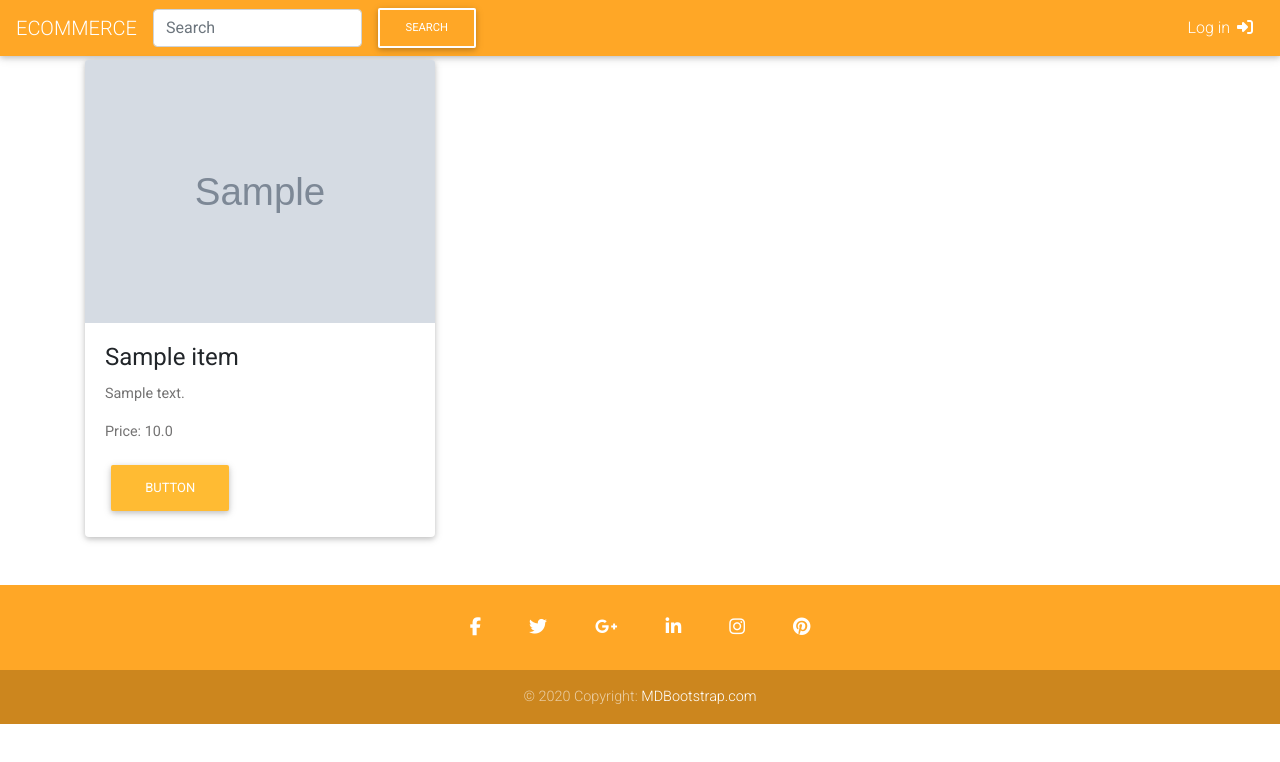
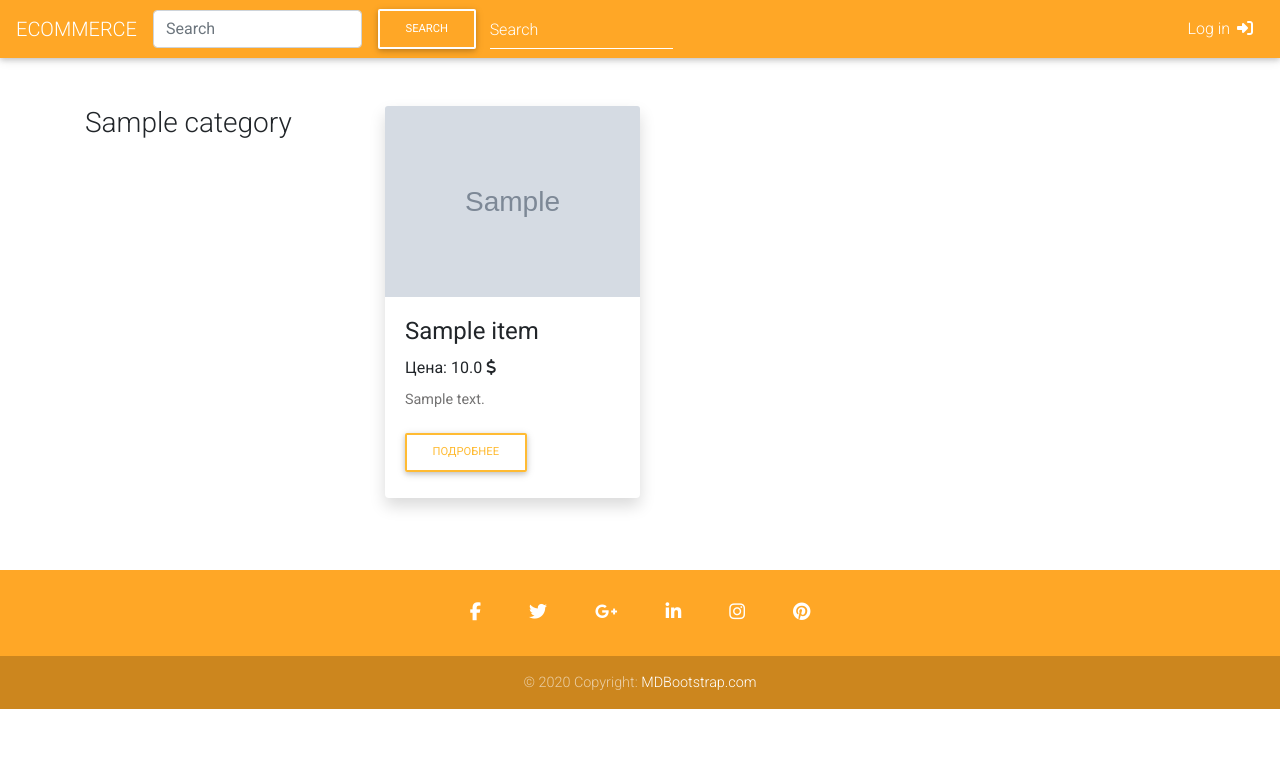
Before and after one commit to w3qxst1ck/ecommerce, a Django app: page / in a window 1280 px wide. Shown: the top 762 px of the page. Run offline with Django 3.2, Linux system fonts and the light colour scheme; tables that the repository leaves empty hold one stand-in row (values such as "Sample post"); grey boxes marked "Sample" are stand-in pictures; some libraries are stand-ins or nearby versions.

Commit message:
Style home page

```diff
--- a/core/views.py
+++ b/core/views.py
@@ -4,7 +4,7 @@ from core.models import Item, Category
 
 
 def item_list(request):
-    items = Item.objects.all()
+    items = Item.objects.all().order_by('category')
     categories = Category.objects.all()
     context = {
         'items': items,
--- a/static/css/style.css
+++ b/static/css/style.css
@@ -1,6 +1,5 @@
 /*Item list*/
 
-.item-picture {
-	max-height: 200px;
-	max-width: 200px;
+.item-card {
+	width: 100%;
 }
--- a/templates/base.html
+++ b/templates/base.html
@@ -25,19 +25,24 @@
   <body>
 
   	<!--Navbar -->
-	<nav class="mb-1 navbar navbar-expand-lg navbar-dark orange lighten-1">
+	<nav class="mb-5 navbar navbar-expand-lg navbar-dark orange lighten-1">
 	  <a class="navbar-brand" href="{% url 'home-page' %}">ECOMMERCE</a>
 	  <button class="navbar-toggler" type="button" data-toggle="collapse" data-target="#navbarSupportedContent-555"
 	    aria-controls="navbarSupportedContent-555" aria-expanded="false" aria-label="Toggle navigation">
 	    <span class="navbar-toggler-icon"></span>
 	  </button>
 	  <div class="collapse navbar-collapse" id="navbarSupportedContent-555">
-	    <ul class="navbar-nav mr-auto">
-	      <form class="form-inline my-2 my-lg-0 ml-auto">
-		    <input class="form-control" type="search" placeholder="Search" aria-label="Search">
-		    <button class="btn btn-outline-white btn-md my-2 my-sm-0 ml-3" type="submit">Search</button>
-		   </form>
-	    </ul>
+
+      <form class="form-inline my-2 my-lg-0">
+	    <input class="form-control" type="search" placeholder="Search" aria-label="Search">
+	    <button class="btn btn-outline-white btn-md my-2 my-sm-0 ml-3" type="submit">Search</button>
+	   </form>
+	   <form class="form-inline">
+         <div class="md-form my-0">
+             <input class="form-control mr-sm-2" type="text" placeholder="Search" aria-label="Search">
+         </div>
+      </form>
+
 	    <ul class="navbar-nav ml-auto nav-flex-icons">
 
 		   {% if request.user.is_authenticated %}
@@ -132,6 +137,5 @@
 	<!-- MDB core JavaScript -->
 	<script type="text/javascript" src="https://cdnjs.cloudflare.com/ajax/libs/mdbootstrap/4.19.1/js/mdb.min.js"></script>
 	<script src="https://kit.fontawesome.com/3dbdcd8c2e.js" crossorigin="anonymous"></script>
-	<script src="{% static 'js/record.js' %}"></script>
   </body>
 </html>
--- a/templates/core/home.html
+++ b/templates/core/home.html
@@ -5,13 +5,22 @@
 	<div class="container">
 		<div class="row">
 
+			<div class="col-md-3">
+				{% for c in categories %}
+				<h3>{{ c.title }}</h3>
+				{% endfor %}
+			</div>
+
+			<div class="col-md-9">
+				<!-- Card deck -->
+
+					<div class="card-deck">
+
 						{% for item in items %}
-			<div class="col-md-4">
-
+						<div class="col-md-4 item">
 						  <!-- Card -->
-				<div class="card">
-
-				  <!-- Card image -->
+						  <div class="card mb-4 shadow item-card">
+						    <!--Card image-->
 						    <div class="view overlay">
 						      <img class="card-img-top" src="{{ item.image.url }}"
 						        alt="Card image cap">
@@ -20,24 +29,27 @@
 						      </a>
 						    </div>
 
-				  <!-- Card content -->
+						    <!--Card content-->
 						    <div class="card-body">
 
-				    <!-- Title -->
-				    <h4 class="card-title">{{ item.title }}</h4>
-				    <!-- Text -->
-				    <p class="card-text">{{ item.description|truncatechars:100 }}</p>
-				    <p class="card-text">Price: {{ item.price }}</p>
-				    <!-- Button -->
-				    <a href="#" class="btn btn-warning">Button</a>
-
+						      <!--Title-->
+						      <h4 class="card-title" style="word-break: break-all;">{{ item.title|truncatechars:30 }}</h4>
+						      <!--Price-->
+						      <h6 class="card-title">Цена: {{ item.price }} <i class="fas fa-dollar-sign"></i></h6>
+						      <!--Text-->
+						      <p class="card-text text-justify" style="word-break: break-all;">{{ item.description|truncatechars:70 }}</p>
+						      <!-- Provides extra visual weight and identifies the primary action in a set of buttons -->
+						      <button type="button" class="btn btn-outline-warning waves-effect btn-md ml-0">Подробнее</button>
 						    </div>
-
 						  </div>
 						  <!-- Card -->
 					  </div>
 					  {% endfor %}
 
 					</div>
+
+			</div>
+
+		</div>
 	</div>
 {% endblock content %}
```
Also changed, not shown: media/default.jpg, media/items/11432115-2.jpg (added), media/items/11777048-1.jpg (added), media/items/12178250-1.jpg (added), media/items/13322551-1.jpg (added), media/items/13612405-1.jpg (added), media/items/2701611-1.jpg (added), media/items/5582472-1.jpg (added), media/items/6220689-1.jpg (added), media/items/6220719-1.jpg (added). Lines whose indentation alone changed are shown as unchanged.
